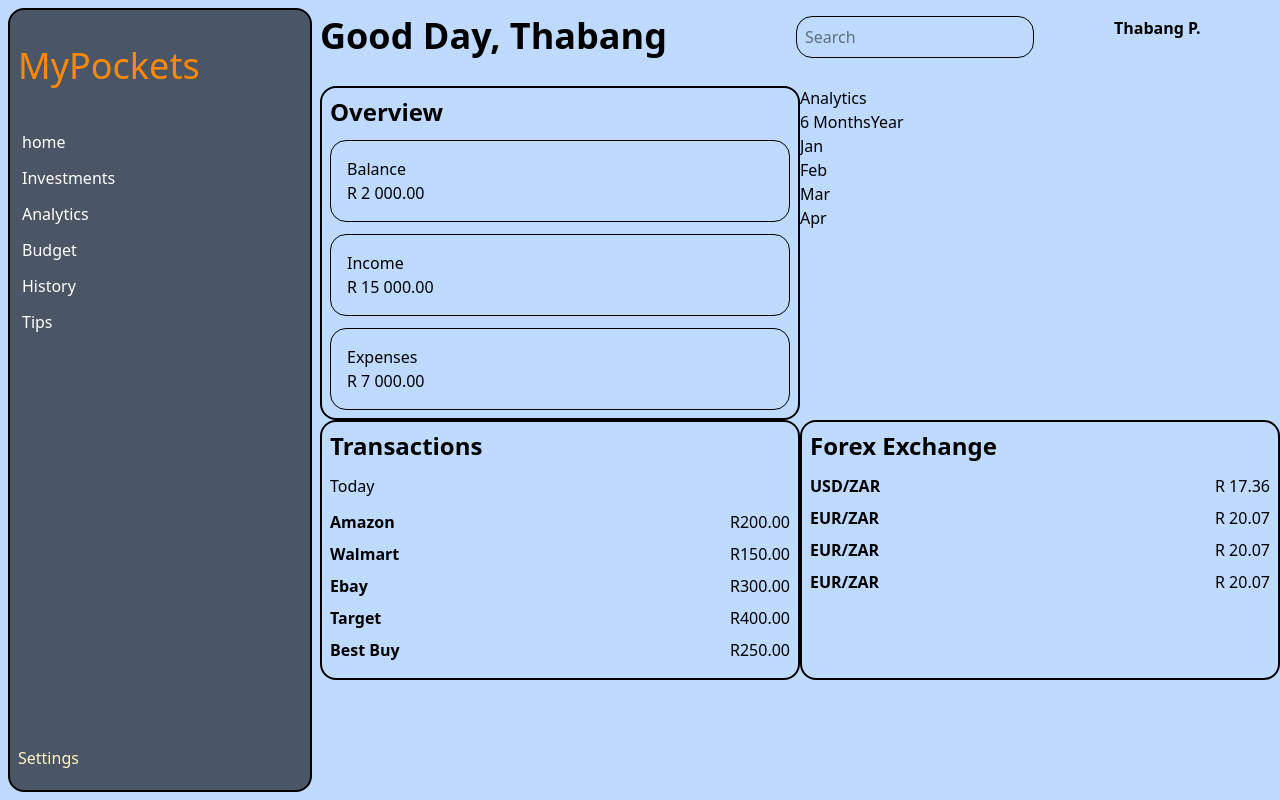
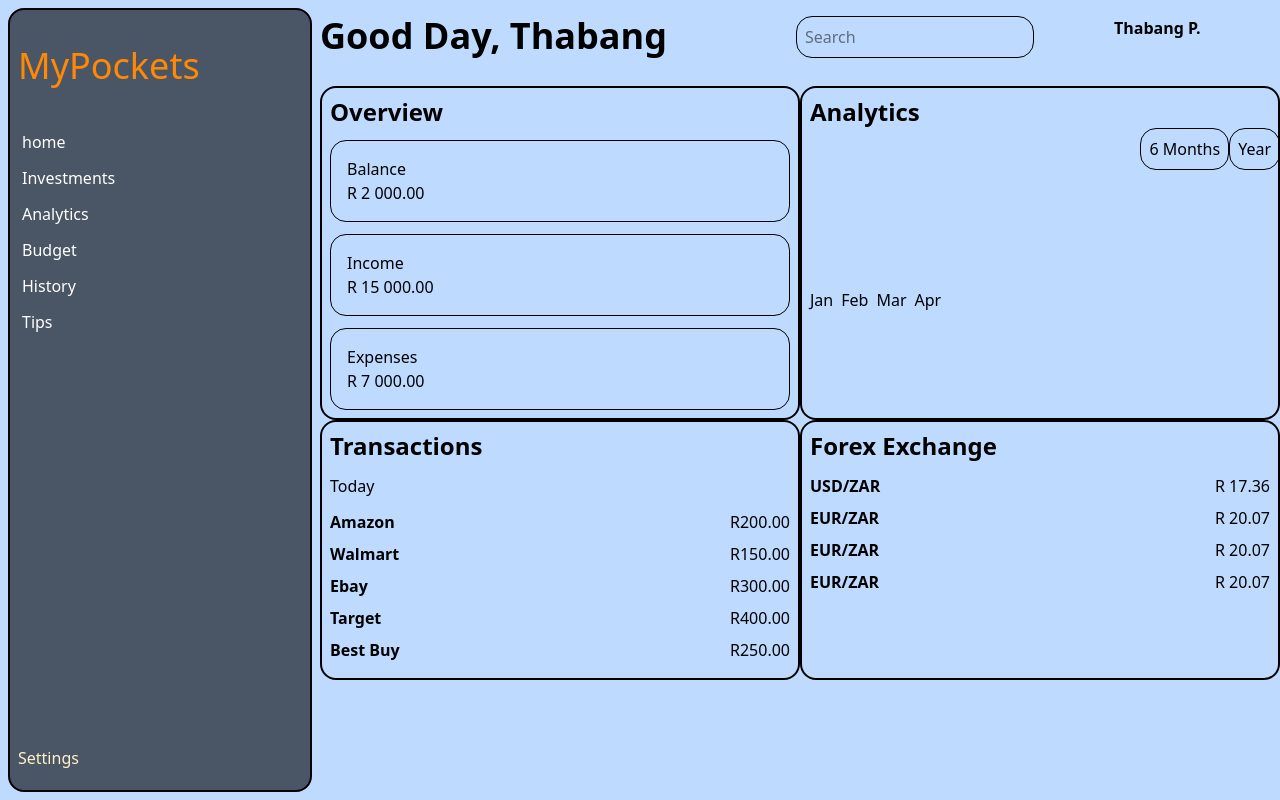
Before and after one commit to ThabangP07/My_Pockets, a React (Vite) app in the folder My_Pockets/: page / in a window 1280 px wide. Built offline with nearby package versions, Linux system fonts and the light colour scheme.

Commit message:
style: enhance Analytics and AnalyticsChart components with layout and styling

```diff
--- a/My_Pockets/src/components/Analytics.jsx
+++ b/My_Pockets/src/components/Analytics.jsx
@@ -3,17 +3,20 @@ import AnalyticsChart from './AnalyticsChart'
 
 function Analytics() {
   return (
-    <div>
-      <h2>Analytics</h2>
-      <button>6 Months</button>
-      <button>Year</button>
-      <div>
+    <section className="border-2 rounded-2xl p-2">
+      <h2 className="font-bold text-2xl">Analytics</h2>
+      <div className="absolute right-0">
+        <button className="border rounded-2xl p-2 ">6 Months</button>
+        <button className="border rounded-2xl p-2">Year</button>
+      </div>
+
+      <div className="flex space-x-2 mt-40">
         <AnalyticsChart month="Jan" />
         <AnalyticsChart month="Feb" />
         <AnalyticsChart month="Mar" />
         <AnalyticsChart month="Apr" />
       </div>
-    </div>
+    </section>
   );
 }
 
--- a/My_Pockets/src/components/AnalyticsChart.jsx
+++ b/My_Pockets/src/components/AnalyticsChart.jsx
@@ -3,7 +3,7 @@ import React from 'react'
 function AnalyticsChart({month}) {
   return (
     <div>
-      <div className='bg-amber-500 w-md h-md'></div>
+      <div className='bg-amber-500'></div>
       <p>{month}</p>
     </div>
   );
```
